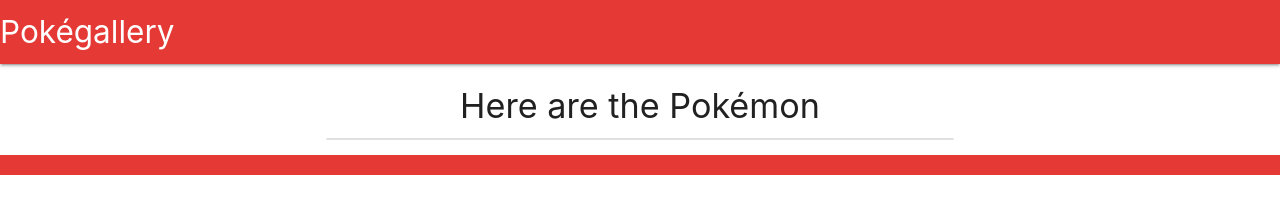
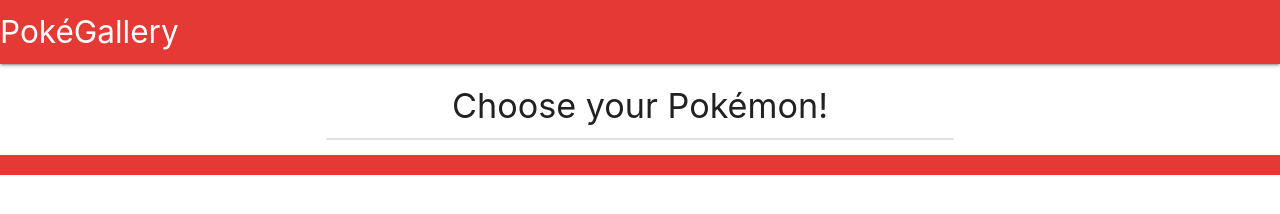
Before and after one commit to MaddyM0/PokeGallery, a plain HTML site: page index.html in a window 1280 px wide. Drawn offline with nearby package versions, Linux system fonts and the light colour scheme; no server answers.

Commit message:
finishing up

```diff
--- a/index.html
+++ b/index.html
@@ -20,12 +20,12 @@
 <body>
     <nav>
         <div class="nav-wrapper red darken-1">
-            <a href="#" class="brand-logo">Pokégallery</a>
+            <a href="#" class="brand-logo">PokéGallery</a>
         </div>
     </nav>
     <main class="container">
         <section class="container">
-            <h4 class="center">Here are the Pokémon</h4>
+            <h4 class="center">Choose your Pokémon! </h4>
             <ul class="collection with-header">
             </ul>
         </section>
```
